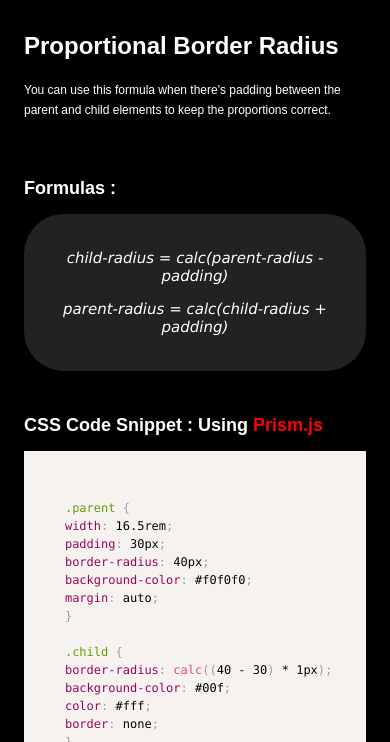
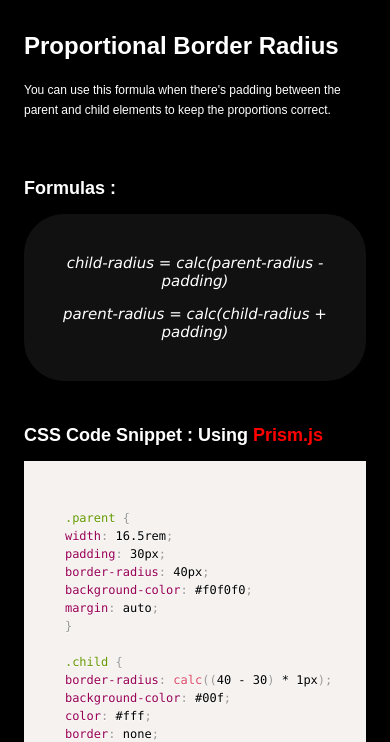
Before and after one commit to IC4666/web-development, a plain HTML site: page html-css-javascript/practice-web/practice-7.html in a window 390 px wide. Both pictures are taken after a click on the button "dark_mode". Shown: the part 102-844 px from the top of the page. Drawn offline with nearby package versions, Linux system fonts and the light colour scheme.

Commit message:
practice-7v1.1

```diff
--- a/html-css-javascript/practice-web/practice-7.html
+++ b/html-css-javascript/practice-web/practice-7.html
@@ -196,7 +196,7 @@
         }
 
         .dark-mode .card {
-            background-color: #222;
+            background-color: #111;
             color: white;
         }
         .dark-mode .mode{
@@ -235,7 +235,7 @@
             }
 
             .card {
-                padding: 20px;
+                padding: 25px;
             }
         }
     </style>
```
